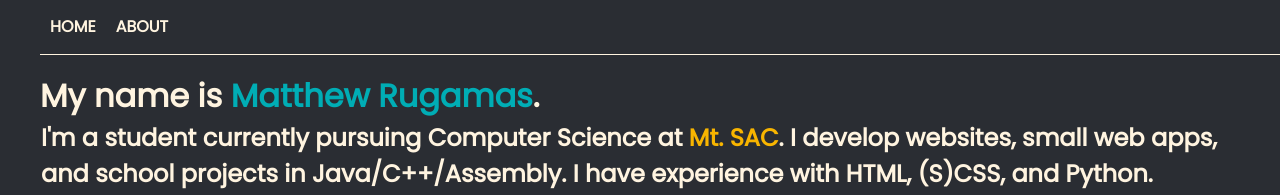
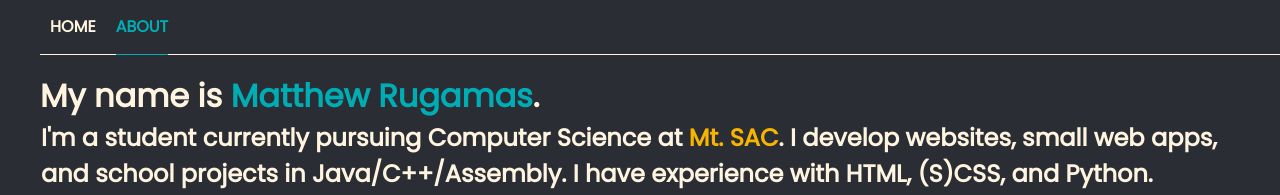
Before and after one commit to MattRugamas/mattrugamas.com, a Jekyll site: the page built from about.html, in a window 1280 px wide. Shown: the top 195 px of the page. Built offline with Jekyll 4.4.1, drawn with Linux system fonts in a browser that asks for light colours.

Commit message:
Fixed nav Liquid malfunction

```diff
--- a/_config.yml
+++ b/_config.yml
@@ -1,7 +1,7 @@
 title: Matthew's Weblog
 description: >
   A personal site for showcasing ideas and projects.
-url: "https://samagurtam.github.io"
+url: "https://samagurtam.github.io/"
 show_excerpts: true
 permalink: /:categories/:title # Don't show the date of the post in the URL
 
--- a/_data/navigation.yml
+++ b/_data/navigation.yml
@@ -1,4 +1,4 @@
 - name: Home
   link: /
 - name: About
-  link: /about.html
+  link: /about
--- a/_includes/navigation.html
+++ b/_includes/navigation.html
@@ -1,5 +1,13 @@
 <nav>
 	<ul>{% for item in site.data.navigation %}
-		<li><a href="{{ item.link }}" {% if page.url == item.link %}class="current"{% else %}class="not-current"{% endif %}>{{ item.name }}</a></li>{% endfor %}
+		<li>
+			<a href="{{ item.link }}" class="
+				{% if page.url == item.link %}
+					current
+				{% else %}
+					not-current
+				{% endif %}
+			">{{ item.name }}</a>
+		</li>{% endfor %}
 	</ul>
 </nav>
--- a/index.html
+++ b/index.html
@@ -8,5 +8,5 @@ title: Home
 		<p class="date">{{ post.date | date: "%m/%d/%Y" }}</p>
     {{ post.excerpt }}
 		<p class="read-more"><a href="{{ post.url }}">Read More</a></p>
-	</li> {% endfor %}
+	</li>{% endfor %}
 </ul>
```
